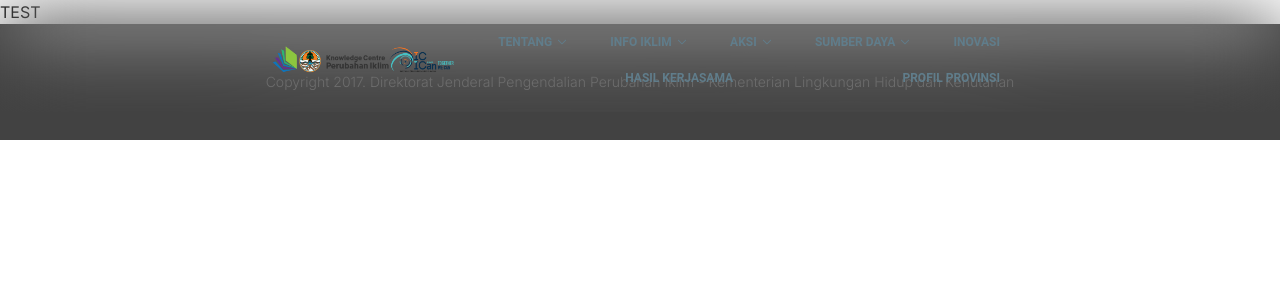
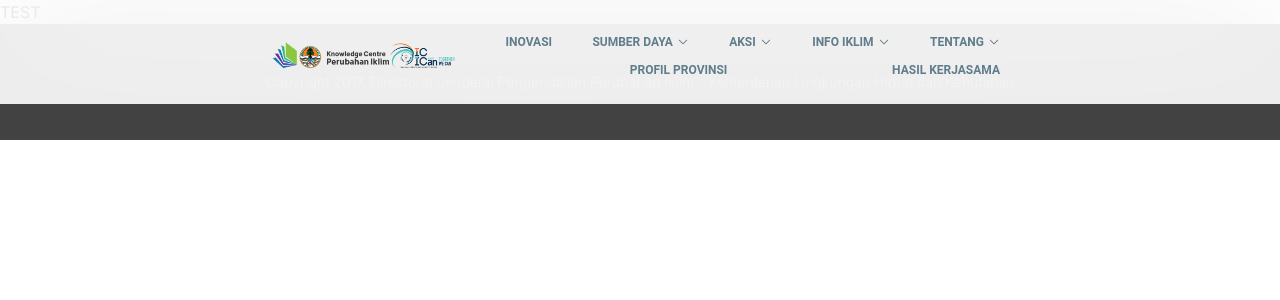
Before and after one commit to arrafiialfa/kcpi-next, a Next.js app: page /tentang/tentang-knowledge-centre in a window 1280 px wide. Shown: the top 300 px of the page. Built offline with nearby package versions, Linux system fonts and the light colour scheme.

Commit message:
fix menu dropdown

```diff
--- a/src/components/Layout.tsx
+++ b/src/components/Layout.tsx
@@ -1,11 +1,20 @@
 import Navbar from "./common/Navbar";
 import Footer from "./common/Footer";
 
-export default function Layout({ children }: { children: React.ReactNode }) {
+export default function Layout({
+  children,
+  useBreadCrumb,
+}: Readonly<{
+  children: React.ReactNode;
+  useBreadCrumb: boolean;
+}>) {
   return (
     <>
       <Navbar />
-      <div>{children}</div>
+      <div>
+        {useBreadCrumb && <div>breadcrumbs</div>}
+        {children}
+      </div>
       <Footer />
     </>
   );
--- a/src/components/common/Navbar.tsx
+++ b/src/components/common/Navbar.tsx
@@ -2,8 +2,7 @@
 import { useState, useEffect } from "react";
 import Link from "next/link";
 import Image from "next/image";
-import NavList from "./NavbarList";
-import { IconButton, MobileNav } from "@material-tailwind/react";
+import { IconButton, Collapse } from "@material-tailwind/react";
 import { routes } from "./navbar/navigation";
 import MenuDropdown from "./navbar/MenuDropdown";
 
@@ -18,7 +17,7 @@ export default function Navbars() {
   }, []);
 
   return (
-    <nav className="z-50 fixed top-0 left-0 w-full bg-gradient-to-b from-zinc-200 pb-6 pt-8 backdrop-blur-2xl dark:border-neutral-800 dark:bg-zinc-800/30 dark:from-inherit ">
+    <nav className="z-50 fixed top-0 left-0 bg-white bg-opacity-90 w-full pb-6 pt-8 backdrop-blur-3xl  ">
       <div className="text-sm px-4 xl:w-3/5 lg:w-3/4 md:w-4/5 mx-auto flex  justify-center items-center gap-x-6 ">
         <div className="basis-3/5 sm:basis-1/2 md:basis-2/3 xl:basis-1/3">
           <Link href="/">
@@ -31,7 +30,7 @@ export default function Navbars() {
           </Link>
         </div>
 
-        <ul className="hidden md:flex flex-wrap items-center gap-4 text-slate-600">
+        <ul className="hidden md:flex flex-wrap flex-row-reverse justify-start  items-center gap-2 text-slate-600">
           {routes.map((route) => {
             return (
               <MenuDropdown key={route.label} menuList={route.children}>
@@ -86,13 +85,27 @@ export default function Navbars() {
         </IconButton>
       </div>
 
-      <MobileNav className="" open={openNav}>
+      <Collapse className="" open={openNav}>
         <div className="container mx-auto py-4">
           <div className="py-6">
-            <NavList className="mt-2 mb-4 flex flex-col gap-2 lg:mb-0 lg:mt-0 lg:flex-row lg:items-center lg:gap-6" />
+            <ul className="mt-2 mb-4 flex flex-col gap-2 lg:mb-0 lg:mt-0 lg:flex-row lg:items-center lg:gap-6">
+              {routes.map((route) => {
+                return (
+                  <MenuDropdown key={route.label} menuList={route.children}>
+                    {route.route ? (
+                      <Link key={route.route} href={route.route}>
+                        {route.label}
+                      </Link>
+                    ) : (
+                      <a>{route.label}</a>
+                    )}
+                  </MenuDropdown>
+                );
+              })}
+            </ul>
           </div>
         </div>
-      </MobileNav>
+      </Collapse>
     </nav>
   );
 }
--- a/src/components/common/NavbarList.tsx
+++ /dev/null
@@ -1,14 +0,0 @@
-import Link from "next/link";
-export default function NavList(props: any) {
-  return (
-    <ul className={props.className}>
-      <Link href="/">Tentang</Link>
-      <Link href="/">Info Iklim</Link>
-      <Link href="/">Aksi</Link>
-      <Link href="/">Sumber Daya</Link>
-      <Link href="/">Inovasi</Link>
-      <Link href="/">Hasil Kerjasama</Link>
-      <Link href="/">Kawal Karbon</Link>
-    </ul>
-  );
-}
--- a/src/components/common/Wrapper.jsx
+++ b/src/components/common/Wrapper.jsx
@@ -2,7 +2,11 @@ import React from "react";
 import PropTypes from "prop-types";
 
 const wrapper = (props) => {
-  return <div style={{ ...style, ...props.style }}>{props.children}</div>;
+  return (
+    <div className="backdrop-blur-sm" style={{ ...style, ...props.style }}>
+      {props.children}
+    </div>
+  );
 };
 
 wrapper.propTypes = {
@@ -25,5 +29,5 @@ const style = {
   margin: "0",
   padding: "0",
   pointerEvents: "none",
-  backgroundColor: "rgba(0, 0, 0, 0.5)",
+  backgroundColor: "rgba(0, 0, 0, 0.4)",
 };
--- a/src/components/common/navbar/MenuDropdown.tsx
+++ b/src/components/common/navbar/MenuDropdown.tsx
@@ -1,38 +1,25 @@
+"use client";
 import React from "react";
+import Link from "next/link";
+import { useRouter } from "next/navigation";
 import {
-  Navbar,
-  MobileNav,
   Typography,
   Button,
   Menu,
   MenuHandler,
   MenuList,
   MenuItem,
-  Avatar,
-  Card,
-  IconButton,
 } from "@material-tailwind/react";
-import {
-  CubeTransparentIcon,
-  UserCircleIcon,
-  CodeBracketSquareIcon,
-  Square3Stack3DIcon,
-  ChevronDownIcon,
-  Cog6ToothIcon,
-  InboxArrowDownIcon,
-  LifebuoyIcon,
-  PowerIcon,
-  RocketLaunchIcon,
-  Bars2Icon,
-} from "@heroicons/react/24/solid";
+import { ChevronDownIcon } from "@heroicons/react/24/solid";
 import { Route } from "./navigation";
 export default function MenuDropdown({
   children,
   menuList,
-}: {
+}: Readonly<{
   children: React.ReactNode;
   menuList?: Route[];
-}) {
+}>) {
+  const router = useRouter();
   const [isMenuOpen, setIsMenuOpen] = React.useState(false);
 
   const closeMenu = () => setIsMenuOpen(false);
@@ -43,7 +30,7 @@ export default function MenuDropdown({
         <Button
           variant="text"
           color="blue-gray"
-          className="flex items-center gap-1 rounded-full py-0.5 pr-2 pl-0.5 lg:ml-auto"
+          className="flex items-center gap-1 rounded-full py-0.5 px-2 lg:ml-auto"
         >
           {children}
           {menuList && (
@@ -58,31 +45,33 @@ export default function MenuDropdown({
       </MenuHandler>
       {menuList && (
         <MenuList className="p-1">
-          {menuList.map(({ label, icon }, key) => {
-            const isLastItem = key === menuList.length - 1;
+          {menuList.map(({ label, icon, route }, key) => {
             return (
               <MenuItem
                 key={label}
-                onClick={closeMenu}
-                className={`flex items-center gap-2 rounded ${
-                  isLastItem
-                    ? "hover:bg-red-500/10 focus:bg-red-500/10 active:bg-red-500/10"
-                    : ""
-                }`}
+                onClick={() => {
+                  if (route) {
+                    router.push(route);
+                  }
+                  closeMenu();
+                }}
+                className={`flex items-center gap-2`}
               >
+                <Link key={label} href={route ?? "#"}>
                   {icon &&
                     React.createElement(icon, {
-                    className: `h-4 w-4 ${isLastItem ? "text-red-500" : ""}`,
+                      className: `h-4 w-4`,
                       strokeWidth: 2,
                     })}
                   <Typography
                     as="span"
                     variant="small"
                     className="font-normal"
-                  color={isLastItem ? "red" : "inherit"}
+                    color={"inherit"}
                   >
                     {label}
                   </Typography>
+                </Link>
               </MenuItem>
             );
           })}
--- a/src/components/common/navbar/navigation.ts
+++ b/src/components/common/navbar/navigation.ts
@@ -1,16 +1,3 @@
-import {
-    CubeTransparentIcon,
-    UserCircleIcon,
-    CodeBracketSquareIcon,
-    Square3Stack3DIcon,
-    ChevronDownIcon,
-    Cog6ToothIcon,
-    InboxArrowDownIcon,
-    LifebuoyIcon,
-    PowerIcon,
-    RocketLaunchIcon,
-    Bars2Icon,
-} from "@heroicons/react/24/solid";
 
 export type Route = {
     label: string,
@@ -25,13 +12,11 @@ export const routes: Route[] = [
         children: [
             {
                 label: "Knowledge Centre",
-                route: "/tentang-knowledge-centre",
-                icon: UserCircleIcon,
+                route: "/tentang/tentang-knowledge-centre",
             },
             {
                 label: "Amanat Perubahan Iklim",
-                route: "/amanat-pi",
-                icon: CodeBracketSquareIcon,
+                route: "/tentang/amanat-pi",
             }
         ]
     },
@@ -39,11 +24,11 @@ export const routes: Route[] = [
         label: "Info Iklim",
         children: [
             {
-                route: "/mengenai-pi",
+                route: "/info-iklim/mengenai-pi",
                 label: "Mengenai Perubahan Iklim",
             },
             {
-                route: "/dampak-dan-fenomena",
+                route: "/info-iklim/dampak-dan-fenomena",
                 label: "Dampak dan Fenomena",
             }
         ]
@@ -52,19 +37,19 @@ export const routes: Route[] = [
         label: "Aksi",
         children: [
             {
-                route: "/mitigasi",
+                route: "/aksi/mitigasi",
                 label: "Mitigasi",
             },
             {
-                route: "/adaptasi",
+                route: "/aksi/adaptasi",
                 label: "Adaptasi",
             },
             {
-                route: "/redd",
+                route: "/aksi/redd",
                 label: "REDD+"
             },
             {
-                route: "/proklim",
+                route: "/aksi/proklim",
                 label: "PROKLIM"
             }
         ]
@@ -73,15 +58,15 @@ export const routes: Route[] = [
         label: "Sumber Daya",
         children: [
             {
-                route: "/sumber-dana",
+                route: "/sumber-daya/sumber-dana",
                 label: "Sumber Dana"
             },
             {
-                route: "/peningkatan-dan-kapasitas",
+                route: "/sumber-daya/peningkatan-dan-kapasitas",
                 label: "Peningkatan dan Kapasitas"
             },
             {
-                route: "/teknologi",
+                route: "/sumber-daya/teknologi",
                 label: "Teknologi"
             }
         ]
--- a/src/components/dashboard/PostsByCategory.tsx
+++ b/src/components/dashboard/PostsByCategory.tsx
@@ -10,6 +10,7 @@ import {
   CardBody,
   Typography,
 } from "@material-tailwind/react";
+import Image from "next/image";
 
 type Post = {
   title: string;
@@ -64,14 +65,14 @@ export default function PostsByCategory({
               return (
                 <Card key={post.title} className="mt-6 w-96 grow">
                   <CardBody>
-                    {/* <div className="mb-12">
+                    <div className="mb-6 w-full h-44 relative rounded overflow-clip">
                       <Image
                         src={post.image}
                         alt="card-image"
-                        height={700}
-                        width={700}
+                        layout="fill"
+                        objectFit="cover"
                       />
-                    </div> */}
+                    </div>
                     <Typography variant="h5" color="blue-gray" className="mb-2">
                       {post.title}
                     </Typography>
```
Also changed, not shown: src/app/page.tsx (+12 -12 lines), src/components/dashboard/HeroSlider.tsx (+8 -11 lines), public/images/tentang/tentang-kc-2020.png (added). Lines whose indentation alone changed are shown as unchanged.
